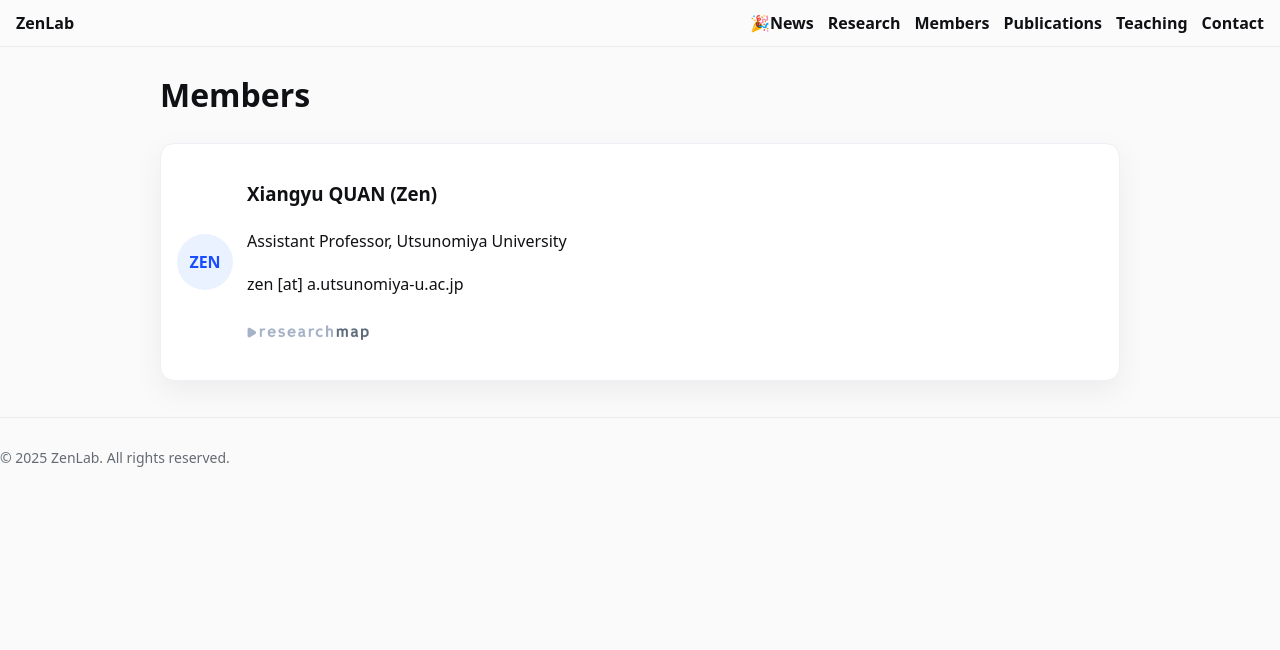
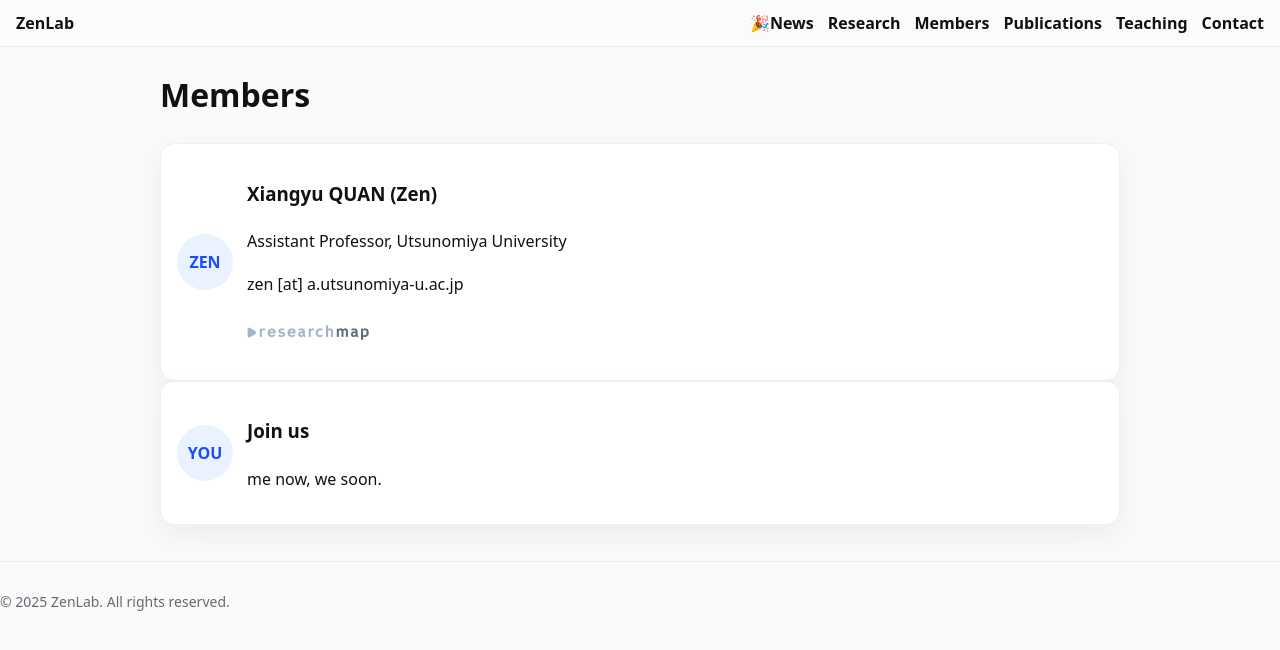
Before and after one commit to zenllab/zenllab.github.io, a plain HTML site: page members.html in a window 1280 px wide. Drawn offline with Linux system fonts and the light colour scheme.

Commit message:
Update members.html

```diff
--- a/members.html
+++ b/members.html
@@ -58,6 +58,16 @@
           </div>
         </div>
       </div>
+      <div class="grid">
+        <div class="person">
+          <div class="avatar">YOU</div>
+          <div>
+            <h3>Join us</h3>
+            <p>me now, we soon. </p>
+
+          </div>
+        </div>
+      </div>
     </main>
     <footer class="footer">
       <div>&copy; <span id="year"></span> ZenLab. All rights reserved.</div>
```
